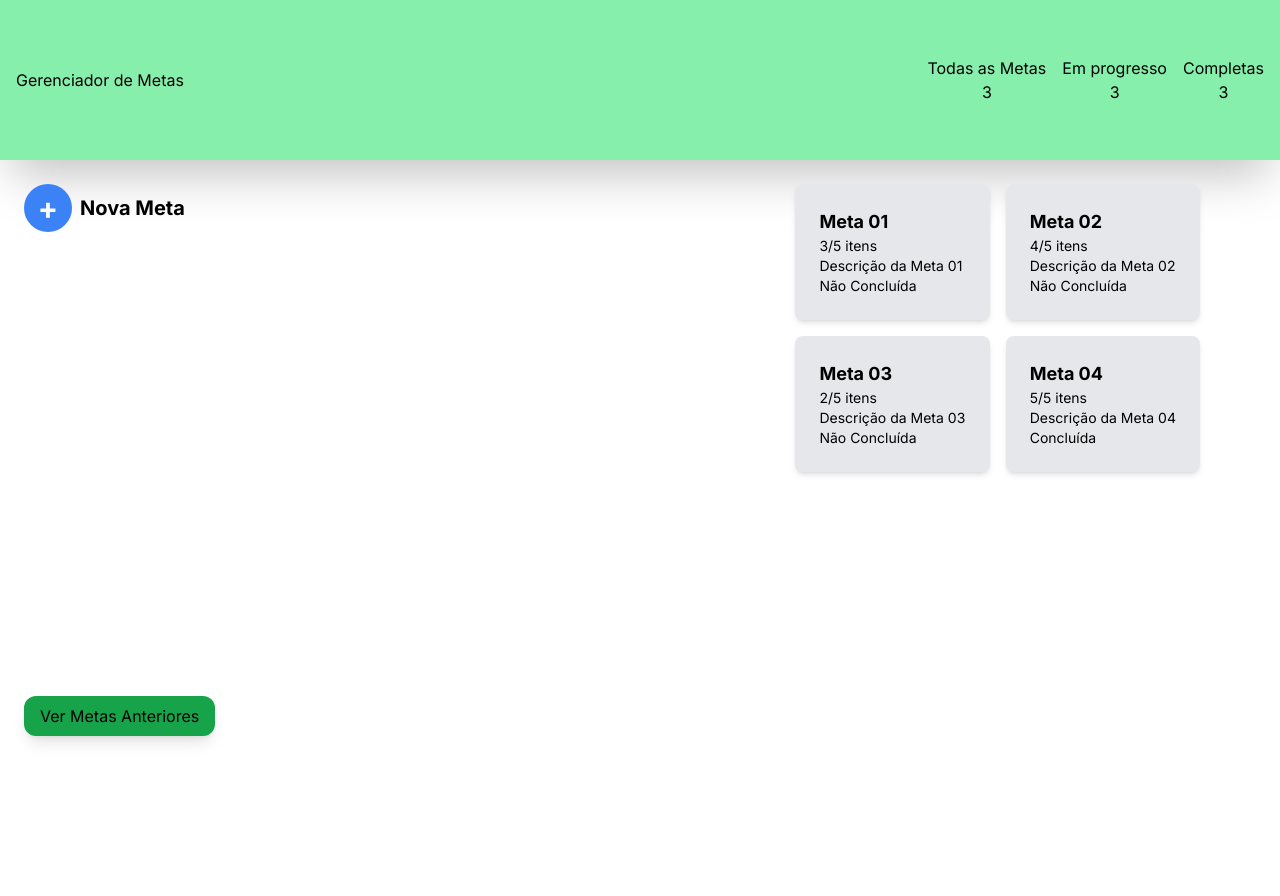
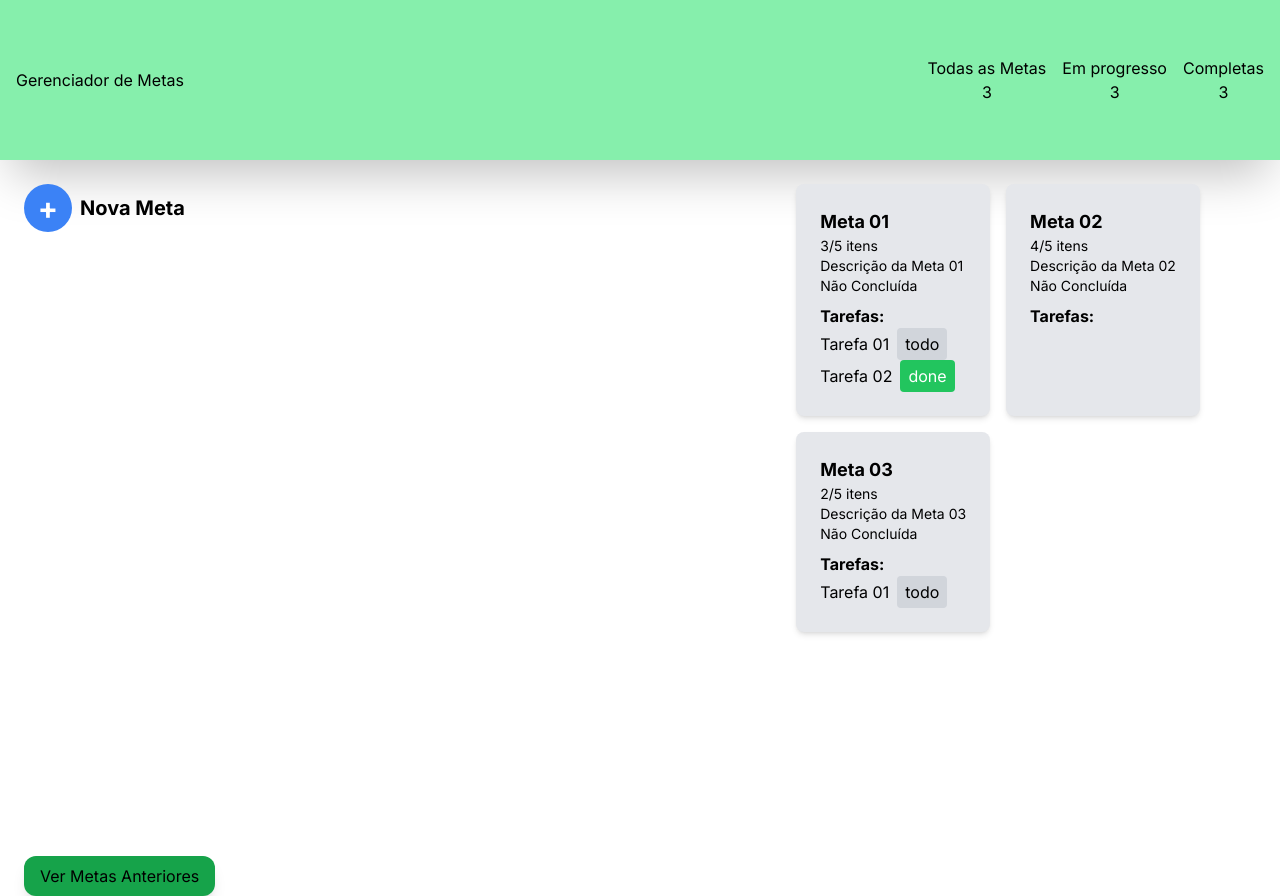
Before and after one commit to yuribodo/goaltracker, a Next.js app: page / in a window 1280 px wide. Before the commit the page ends 800 px from the top, so only its background shows below. Built offline with nearby package versions, Linux system fonts and the light colour scheme.

Commit message:
tasks on goal

```diff
--- a/public/goals.json
+++ b/public/goals.json
@@ -5,7 +5,19 @@
       "description": "Descrição da Meta 01",
       "itemsCompleted": 3,
       "itemsTotal": 5,
-      "completed": false
+      "completed": false,
+      "tasks": [
+        {
+          "id": 1,
+          "name": "Tarefa 01",
+          "status": "todo"
+        },
+        {
+          "id": 2,
+          "name": "Tarefa 02",
+          "status": "done"
+        }
+      ]
     },
     {
       "id": 2,
@@ -13,7 +25,8 @@
       "description": "Descrição da Meta 02",
       "itemsCompleted": 4,
       "itemsTotal": 5,
-      "completed": false
+      "completed": false,
+      "tasks": []
     },
     {
       "id": 3,
@@ -21,14 +34,13 @@
       "description": "Descrição da Meta 03",
       "itemsCompleted": 2,
       "itemsTotal": 5,
-      "completed": false
-    },
-    {
-      "id": 4,
-      "title": "Meta 04",
-      "description": "Descrição da Meta 04",
-      "itemsCompleted": 5,
-      "itemsTotal": 5,
-      "completed": true
+      "completed": false,
+      "tasks": [
+        {
+          "id": 1,
+          "name": "Tarefa 01",
+          "status": "todo"
+        }
+      ]
     }
   ]
--- a/src/app/(components)/(goals).tsx
+++ b/src/app/(components)/(goals).tsx
@@ -2,6 +2,12 @@
 
 import { useState, useEffect } from 'react';
 import Modal from 'react-modal';
+
+interface Task {
+  id: number;
+  name: string;
+  status: 'done' | 'todo';
+}
 
 interface Goal {
   id: number;
@@ -10,6 +16,7 @@ interface Goal {
   itemsCompleted: number;
   itemsTotal: number;
   completed: boolean;
+  tasks: Task[];
 }
 
 const Goals = () => {
@@ -17,12 +24,13 @@ const Goals = () => {
   const [modalIsOpen, setModalIsOpen] = useState(false);
   const [newGoalTitle, setNewGoalTitle] = useState('');
   const [newGoalDescription, setNewGoalDescription] = useState('');
+  const [newTaskName, setNewTaskName] = useState('');
 
   useEffect(() => {
     const fetchData = async () => {
       const response = await fetch('/goals.json');
       const data = await response.json();
-      setGoals(data);
+      setGoals(data.map((goal: Goal) => ({ ...goal, tasks: goal.tasks || [] }))); // Inicializa as metas com ou sem tarefas
     };
 
     fetchData();
@@ -40,11 +48,32 @@ const Goals = () => {
       description: newGoalDescription,
       itemsCompleted: 0,
       itemsTotal: 5,
-      completed: false
+      completed: false,
+      tasks: []
     };
 
     setGoals([...goals, newGoal]);
     closeModal();
+  };
+
+  const addTask = (goalId: number) => {
+    const updatedGoals = goals.map(goal => {
+      if (goal.id === goalId) {
+        const newTask: Task = {
+          id: goal.tasks.length + 1,
+          name: newTaskName,
+          status: 'todo'
+        };
+        return {
+          ...goal,
+          tasks: [...goal.tasks, newTask]
+        };
+      }
+      return goal;
+    });
+
+    setGoals(updatedGoals);
+    setNewTaskName('');
   };
 
   const openModal = () => {
@@ -55,6 +84,7 @@ const Goals = () => {
     setModalIsOpen(false);
     setNewGoalTitle('');
     setNewGoalDescription('');
+    setNewTaskName('');
   };
 
   return (
@@ -62,7 +92,7 @@ const Goals = () => {
       <div className="flex justify-between">
         <div className="flex space-x-2 py-6 px-6">
           <div onClick={openModal} className="flex items-center justify-center cursor-pointer bg-blue-500 rounded-full h-12 w-12 text-white text-3xl font-bold">+</div>
-          <div className="flex h-12  items-center">
+          <div className="flex h-12 items-center">
             <h1 className="text-xl font-bold">Nova Meta</h1>
           </div>
         </div>
@@ -74,6 +104,15 @@ const Goals = () => {
             <h3 className="text-sm">{goal.itemsCompleted}/{goal.itemsTotal} itens</h3>
             <p className="text-sm">{goal.description}</p>
             <p className="text-sm">{goal.completed ? 'Concluída' : 'Não Concluída'}</p>
+            <h3 className="font-bold mt-2">Tarefas:</h3>
+            <ul>
+              {goal.tasks.map((task) => (
+                <li key={task.id} className="flex items-center">
+                  <span className="mr-2">{task.name}</span>
+                  <span className={`px-2 py-1 rounded ${task.status === 'done' ? 'bg-green-500 text-white' : 'bg-gray-300 text-black'}`}>{task.status}</span>
+                </li>
+              ))}
+            </ul>
           </div>
         ))}
       </div>
@@ -85,8 +124,9 @@ const Goals = () => {
         contentLabel="Modal de Nova Meta"
         className="modal"
         overlayClassName="overlay"
+
       >
-        <div className="fixed inset-0 flex items-center justify-center z-50">
+        <div className="fixed inset-0 flex items-center justify-center z-50 bg-gray-900 bg-opacity-50">
           <div className="bg-white rounded-lg p-8 max-w-sm w-full">
             <h2 className="text-2xl font-bold mb-4">Nova Meta</h2>
             <form onSubmit={addNewGoal} className="space-y-4">
@@ -105,8 +145,19 @@ const Goals = () => {
                 className="border border-gray-300 rounded-lg p-2 w-full h-20 resize-none"
                 required
               />
+              <div className="mb-4">
+                <label className="block text-sm font-medium">Nova Tarefa:</label>
+                <input
+                  type="text"
+                  value={newTaskName}
+                  onChange={(e) => setNewTaskName(e.target.value)}
+                  className="border border-gray-300 rounded-lg p-2 w-full"
+                  required
+                />
+              </div>
               <div className="flex justify-end">
-                <button type="submit" className="bg-blue-500 text-white py-2 px-4 rounded-lg hover:bg-blue-600 transition-colors">Salvar Meta</button>
+                <button type="button" onClick={() => addTask(goals.length + 1)} className="bg-blue-500 text-white py-2 px-4 rounded-lg hover:bg-blue-600 transition-colors">Adicionar Tarefa</button>
+                <button type="submit" className="bg-green-500 text-white py-2 px-4 ml-2 rounded-lg hover:bg-green-600 transition-colors">Salvar Meta</button>
                 <button onClick={closeModal} className="ml-2 border border-gray-300 py-2 px-4 rounded-lg hover:bg-gray-200 transition-colors">Cancelar</button>
               </div>
             </form>
```
